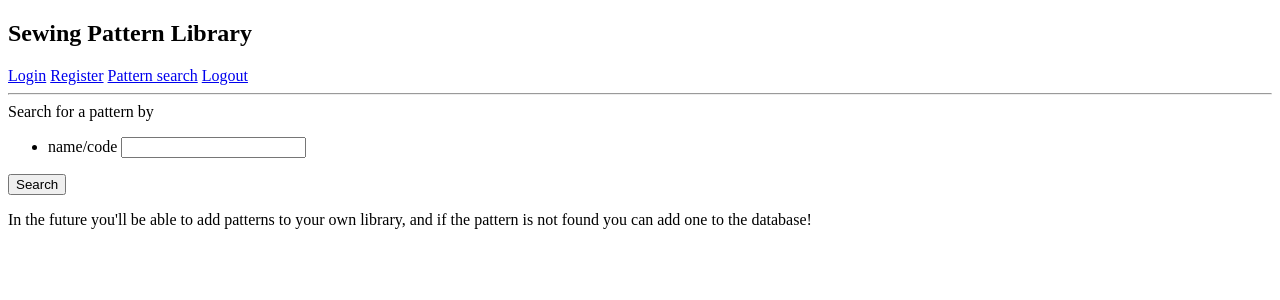
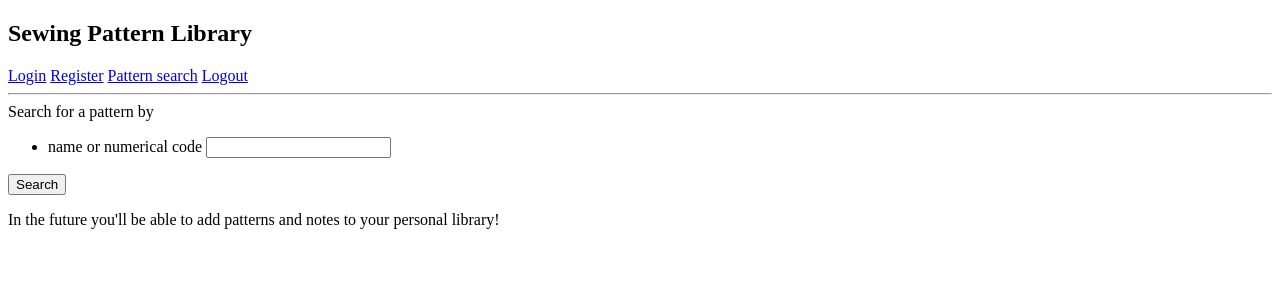
Before and after one commit to EssiPry/sewing-pattern-library, a Flask app: template templates/search.html in a window 1280 px wide. Shown: the top 300 px of the page. Run offline with Flask 2, Linux system fonts and the light colour scheme; the template is opened without the code that fills it, so the values that code supplies are empty; the visitor is signed in with stand-in values (Sample User, id 1).

Commit message:
Update template texts

```diff
--- a/routes.py
+++ b/routes.py
@@ -60,7 +60,7 @@ def add_pattern():
             if sewingpatterns.add_pattern_to_db(pattern_name, company, fabric):
                 return render_template("add_pattern.html", message="Pattern added to the library.")
             else:
-                return render_template("add_pattern.html", message="Something went wrong. Please check that the pattern is not in the database already.")
+                return render_template("add_pattern.html", message="Please check that the pattern is not in the database already.")
         else:
             return render_template("add_pattern.html", message="Please fill in all the fields!")
     return render_template("add_pattern.html")
--- a/templates/add_pattern.html
+++ b/templates/add_pattern.html
@@ -6,7 +6,7 @@
 {{message}}
 
 <form action="/add_pattern" method="POST">
-    <p> Pattern name/code: <br>
+    <p> Pattern name or numerical code: <br>
     <input type="text" name="pattern_name"></p>
     <p>Company: <br>
     <input type="text" name="company"></p>
--- a/templates/search.html
+++ b/templates/search.html
@@ -5,12 +5,11 @@
     Search for a pattern by
     <br>
     <ul>
-        <li>name/code <input type="text" name="pattern_name"></li>
+        <li>name or numerical code <input type="text" name="pattern_name"></li>
     </ul>
     <input type=submit value="Search">
 </form>
 
-<p>In the future you'll be able to add patterns to your own library,
-    and if the pattern is not found you can add one to the database!</p>
+<p>In the future you'll be able to add patterns and notes to your personal library!</p>
 
 {% endblock %}
```
